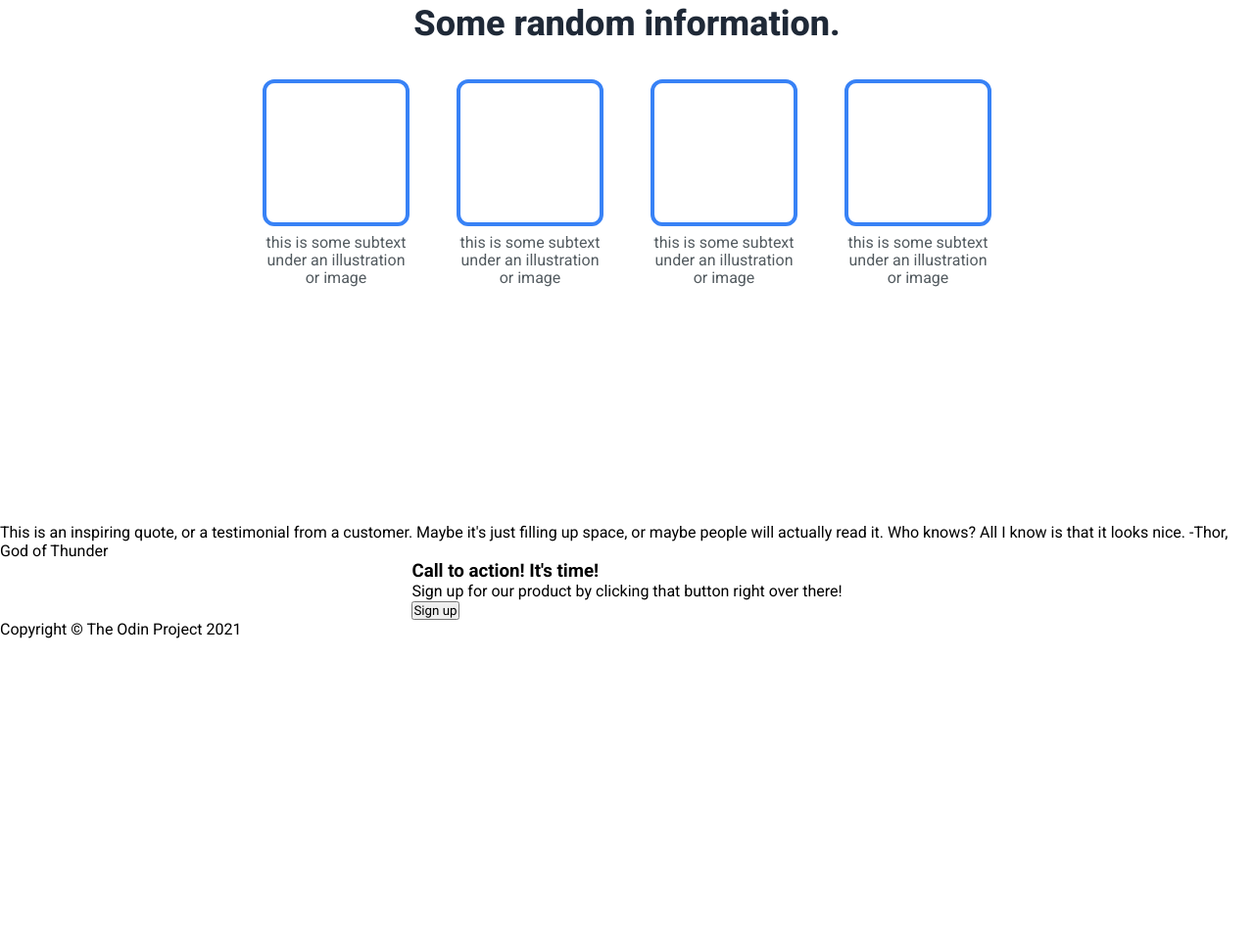
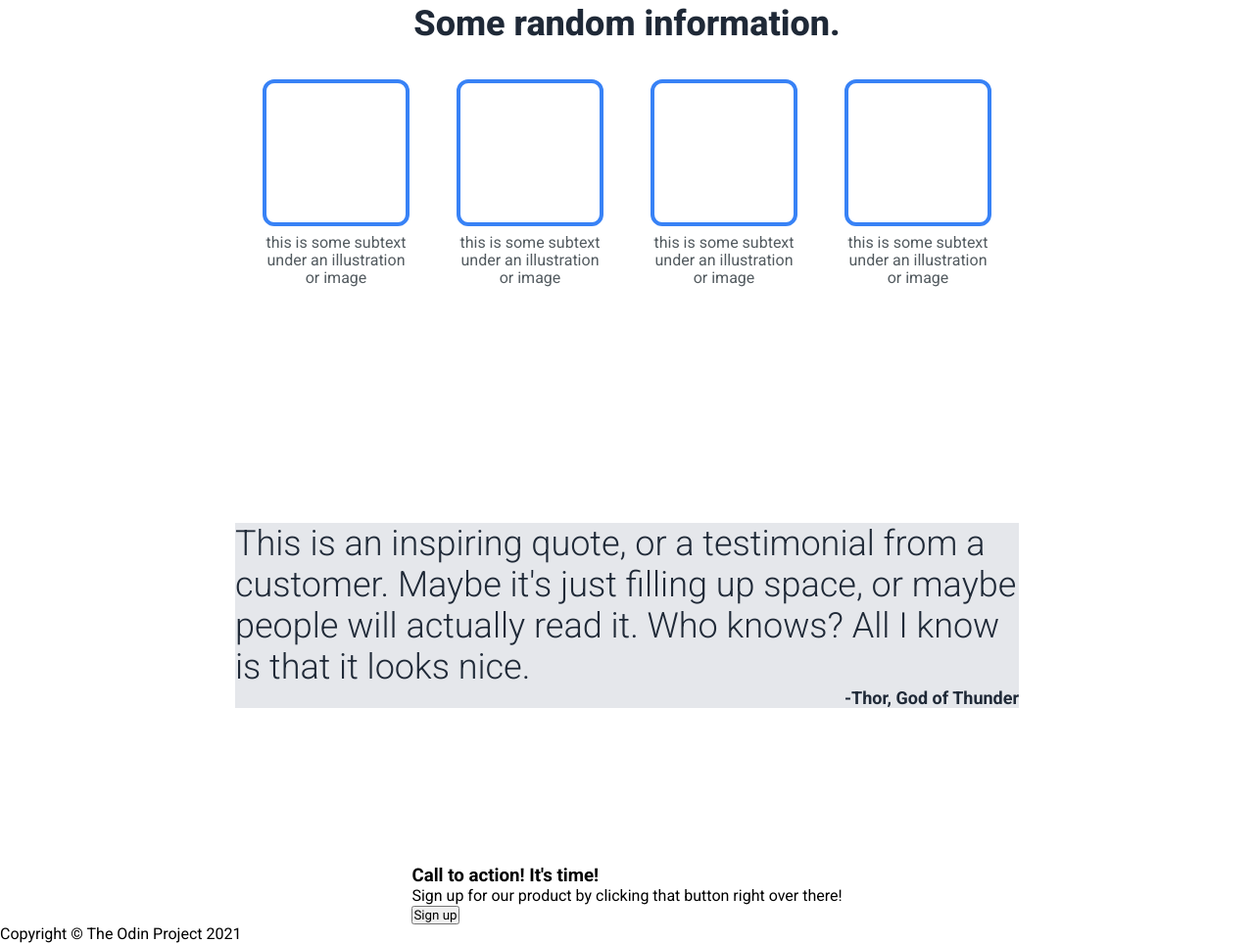
Before and after one commit to Jupiter4977/odin-landing-page, a plain HTML site: page index.html in a window 1280 px wide. Shown: the part 442-1405 px from the top of the page at 98% size. Before the commit the page ends 1094 px from the top, so only its background shows below. Drawn offline with Linux system fonts and the light colour scheme.

Commit message:
style: Quote container size, layout, colors, font styles and page spacing

```diff
--- a/styles.css
+++ b/styles.css
@@ -164,3 +164,24 @@ button {
   margin-top: 0.5em;
   color: #535b60;
 }
+
+.main__quote {
+  width: 800px;
+  display: flex;
+  background-color: var(--odin-light-grey);
+  margin-bottom: 10em;
+}
+
+.main__quote-text {
+  font-size: 36px;
+  color: var(--odin-navy-blue);
+  font-weight: 300;
+  display: flex;
+  flex-direction: column;
+}
+
+.quote-text__span {
+  font-weight: 700;
+  font-size: 18px;
+  text-align: right;
+}
```
